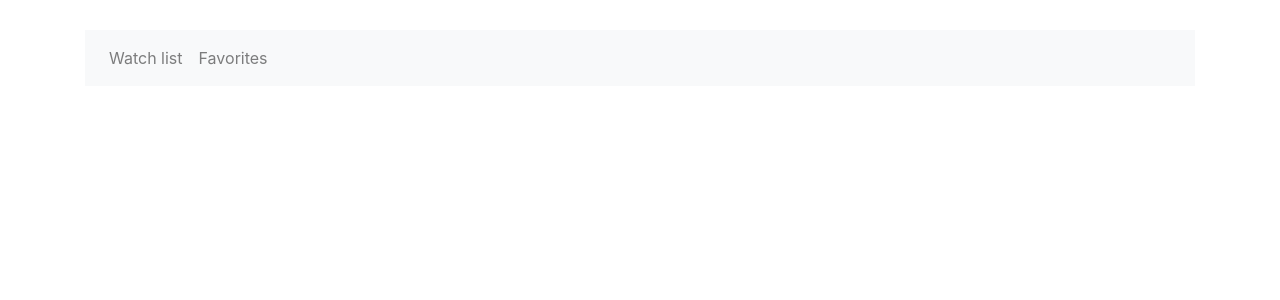
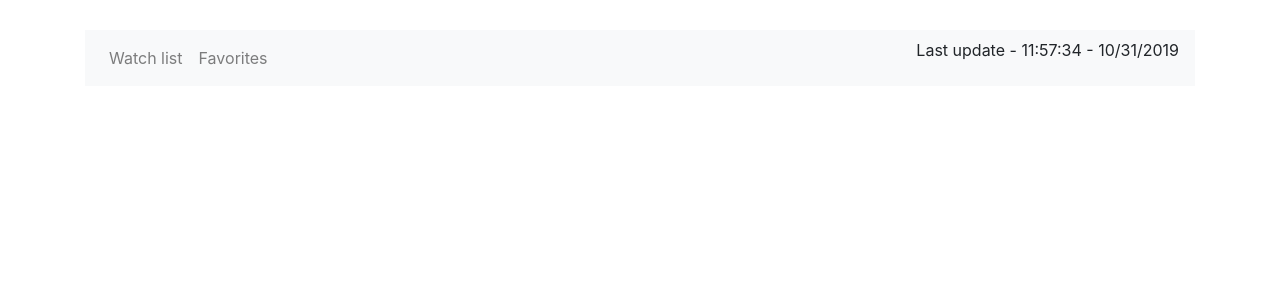
Before and after one commit to MEnenko/stock_list, a React (Create React App) app: page /#/ in a window 1280 px wide. Shown: the top 300 px of the page. Built offline with nearby package versions, Linux system fonts and the light colour scheme.

Commit message:
add show latest upload

```diff
--- a/src/components/common/index.tsx
+++ b/src/components/common/index.tsx
@@ -3,18 +3,26 @@ import { HashRouter as Router, Route, Switch } from "react-router-dom";
 import Home from "../pages/Home";
 import Favorites from "../pages/Favorites";
 import { Nav, Navbar } from "react-bootstrap";
+import { useSelector } from "react-redux";
+import { AppState } from "../../reducers/index";
+import { format } from "date-fns";
 
-const Cloud: React.FC = () => (
+const Cloud: React.FC = () => {
+  const lastUpdatedAt = useSelector(({ stock }: AppState) => stock.updatedAt);
+
+  return (
     <Router>
       <div>
-      <Navbar bg="light" variant="light">
+        <Navbar bg="light" variant="light" className="justify-content-between">
           <Nav className="mr-auto">
             <Nav.Link href="/#home">Watch list</Nav.Link>
             <Nav.Link eventKey="selected" href="/#favorites">
               Favorites
             </Nav.Link>
           </Nav>
+          <p>Last update - {format(lastUpdatedAt, "kk:mm:ss - MM/dd/yyyy")}</p>
         </Navbar>
+
         <Switch>
           <Route exact path="/home" component={Home} />
           <Route path="/favorites" component={Favorites} />
@@ -22,5 +30,6 @@ const Cloud: React.FC = () => (
       </div>
     </Router>
   );
+};
 
 export default Cloud;
--- a/src/reducers/stock.ts
+++ b/src/reducers/stock.ts
@@ -1,20 +1,24 @@
 import {
   SET_STOCK,
   SET_FAVORITES_STOCKS_SYMBOL,
-  SET_FAVORITE_STOCK_LIST
+  SET_FAVORITE_STOCK_LIST,
+  SET_LATEST_UPDATE_TIME
 } from "../actions/types";
 import { Reducer } from "redux";
 import { IStock, IFavoritesStocks } from "types";
+const KEY_FAVORITE = "favorite-list";
 
 export interface IStockState {
   readonly list: IStock[];
+  updatedAt: Date;
   favoriteSymbolList: string[];
   favoriteStockList: IFavoritesStocks[];
 }
 
 const initialState: IStockState = {
   list: [],
-  favoriteSymbolList: [],
+  updatedAt: new Date(),
+  favoriteSymbolList: JSON.parse(localStorage.getItem(KEY_FAVORITE) || "[]"),
   favoriteStockList: []
 };
 
@@ -28,8 +32,7 @@ const reducer: Reducer<IStockState> = (state = initialState, action) => {
     case SET_FAVORITES_STOCKS_SYMBOL:
       return {
         ...state,
-        favoriteSymbolList: action.favoriteSymbolList,
-        favoriteStockList: []
+        favoriteSymbolList: action.favoriteSymbolList
       };
     case SET_FAVORITE_STOCK_LIST:
       return {
@@ -37,6 +40,11 @@ const reducer: Reducer<IStockState> = (state = initialState, action) => {
         favoriteStockList: action.favoriteStockList,
         list: []
       };
+    case SET_LATEST_UPDATE_TIME:
+      return {
+        ...state,
+        updatedAt: new Date()
+      };
     default:
       return state;
   }
```
Lines whose indentation alone changed are shown as unchanged.
